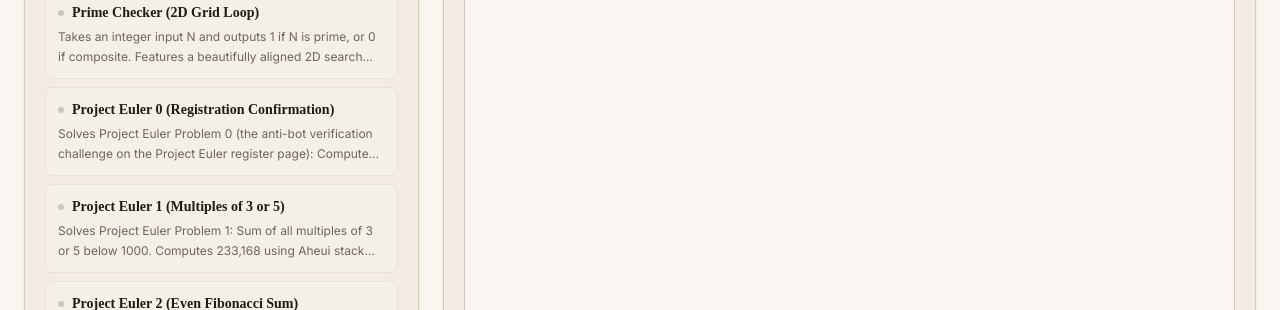
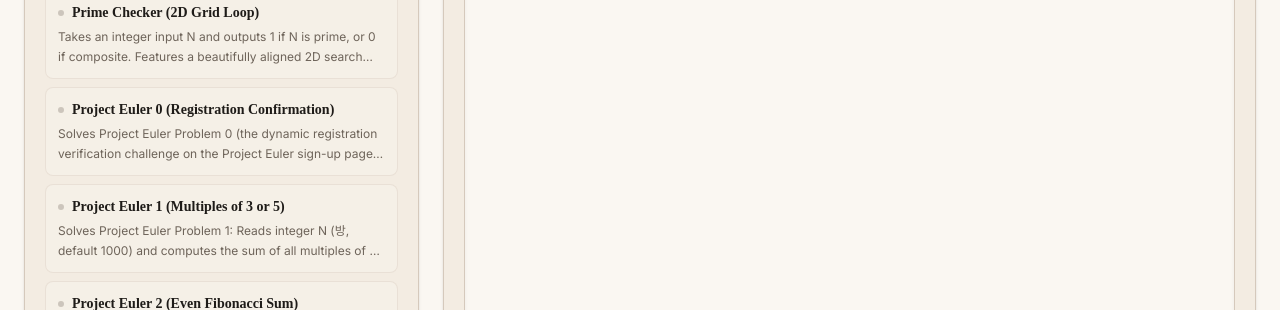
Before and after one commit to iannmiui-png/Aheuil-, a React (Vite) app: page / in a window 1280 px wide. Shown: the part 1440-1750 px from the top of the page. Built offline with nearby package versions, Linux system fonts and the light colour scheme.

Commit message:
Add files via upload

```diff
--- a/src/App.tsx
+++ b/src/App.tsx
@@ -117,14 +117,15 @@ const PRESETS = [
   },
   {
     name: "Project Euler 0 (Registration Confirmation)",
-    description: "Solves Project Euler Problem 0 (the anti-bot verification challenge on the Project Euler register page): Computes the sum of all multiples of 3 or 5 below N = 1000 (233,168) via Aheui stack arithmetic. Accepts integer input N (방, default 1000).",
-    code: "방빠밞밞따밞밞따따밞반따받다따밞밞따밞받따반다따다밞발다밤따밞다다망희",
-    defaultInput: "1000"
+    description: "Solves Project Euler Problem 0 (the dynamic registration verification challenge on the Project Euler sign-up page): Reads any integer input N (방, e.g. 900007, 1000, 10) and computes the exact sum of all multiples of 3 or 5 strictly below N via Aheui stack arithmetic.",
+    code: "방반반나타빠빠받나빠반반나다따받따반나쌈발나빠반반나다따발따반나쌈발받따나빠반반나다따발받따따반나쌈삼싸싸싸사다타망희",
+    defaultInput: "900007"
   },
   {
     name: "Project Euler 1 (Multiples of 3 or 5)",
-    description: "Solves Project Euler Problem 1: Sum of all multiples of 3 or 5 below 1000. Computes 233,168 using Aheui stack arithmetic.",
-    code: "밞밞따밞밞따따밞반따받다따밞밞따밞받따반다따다밞발다밤따밞다다망희"
+    description: "Solves Project Euler Problem 1: Reads integer N (방, default 1000) and computes the sum of all multiples of 3 or 5 strictly below N via Aheui stack arithmetic (yielding 233,168 for N = 1000).",
+    code: "방반반나타빠빠받나빠반반나다따받따반나쌈발나빠반반나다따발따반나쌈발받따나빠반반나다따발받따따반나쌈삼싸싸싸사다타망희",
+    defaultInput: "1000"
   },
   {
     name: "Project Euler 2 (Even Fibonacci Sum)",
@@ -208,6 +209,7 @@ const PRESETS = [
 ];
 
 export default function App() {
+  const [selectedPresetName, setSelectedPresetName] = useState<string | null>(PRESETS[0].name);
   const [sourceCode, setSourceCode] = useState(PRESETS[0].code);
   const [inputBuffer, setInputBuffer] = useState("");
   const [isRunning, setIsRunning] = useState(false);
@@ -313,6 +315,7 @@ export default function App() {
   const handlePresetSelect = (preset: typeof PRESETS[number]) => {
     setIsRunning(false);
     setStepCount(0);
+    setSelectedPresetName(preset.name);
     setSourceCode(preset.code);
     setInputBuffer(preset.defaultInput || "");
     setExecutionMessage(null);
@@ -451,25 +454,30 @@ export default function App() {
                     디딤돌 예제 (Presets)
                   </div>
                   <div className="flex flex-col gap-2">
-                    {PRESETS.map((preset) => (
+                    {PRESETS.map((preset) => {
+                      const isSelected = selectedPresetName
+                        ? selectedPresetName === preset.name
+                        : sourceCode === preset.code;
+                      return (
                         <button
                           key={preset.name}
                           onClick={() => handlePresetSelect(preset)}
                           className={`text-left p-3 rounded-lg border transition-all hover:bg-hanji-white/50 group ${
-                          sourceCode === preset.code
+                            isSelected
                               ? "bg-hanji-white border-dancheong-red/40 text-ink-black shadow-sm"
                               : "bg-hanji-white/30 border-clay-gray/40 text-ink-muted"
                           }`}
                         >
                           <div className="font-semibold text-sm text-ink-black group-hover:text-dancheong-red transition-colors flex items-center gap-2 font-serif">
-                          <span className={`w-1.5 h-1.5 rounded-full ${sourceCode === preset.code ? 'bg-dancheong-red' : 'bg-ink-muted/30'}`} />
+                            <span className={`w-1.5 h-1.5 rounded-full ${isSelected ? 'bg-dancheong-red' : 'bg-ink-muted/30'}`} />
                             {preset.name}
                           </div>
                           <p className="text-xs text-ink-muted mt-1 line-clamp-2 leading-relaxed">
                             {preset.description}
                           </p>
                         </button>
-                    ))}
+                      );
+                    })}
                   </div>
                 </div>
 
@@ -487,7 +495,10 @@ export default function App() {
                   <div className="relative">
                     <textarea
                       value={sourceCode}
-                      onChange={(e) => setSourceCode(e.target.value)}
+                      onChange={(e) => {
+                        setSourceCode(e.target.value);
+                        setSelectedPresetName(null);
+                      }}
                       placeholder="Type or paste Aheui Hangul code here..."
                       className="w-full h-44 bg-hanji-white border border-clay-gray rounded-lg p-3 text-ink-black font-mono text-sm leading-relaxed focus:outline-none focus:border-celadon-green/50 resize-y shadow-inner"
                     />
```
Also changed, not shown: 1 other file (tests, documents, lock files or other folders). Lines whose indentation alone changed are shown as unchanged.
